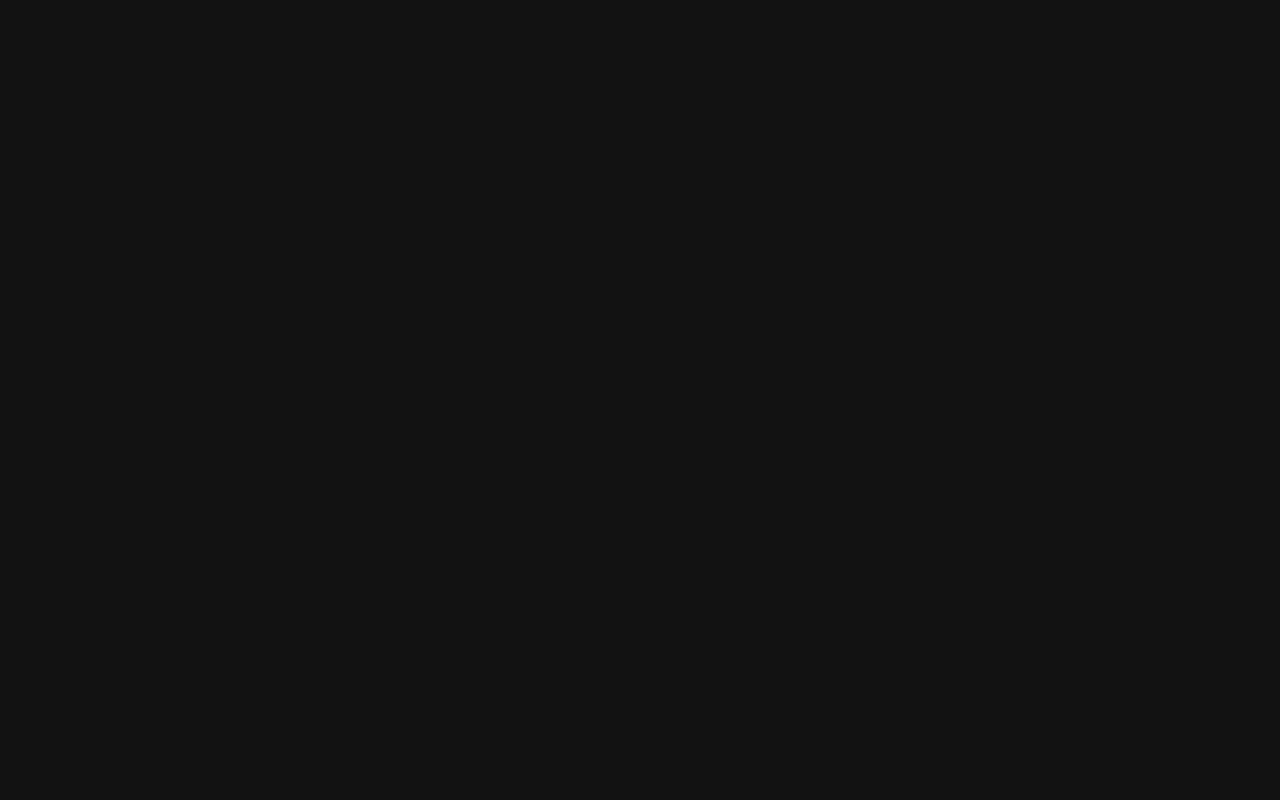
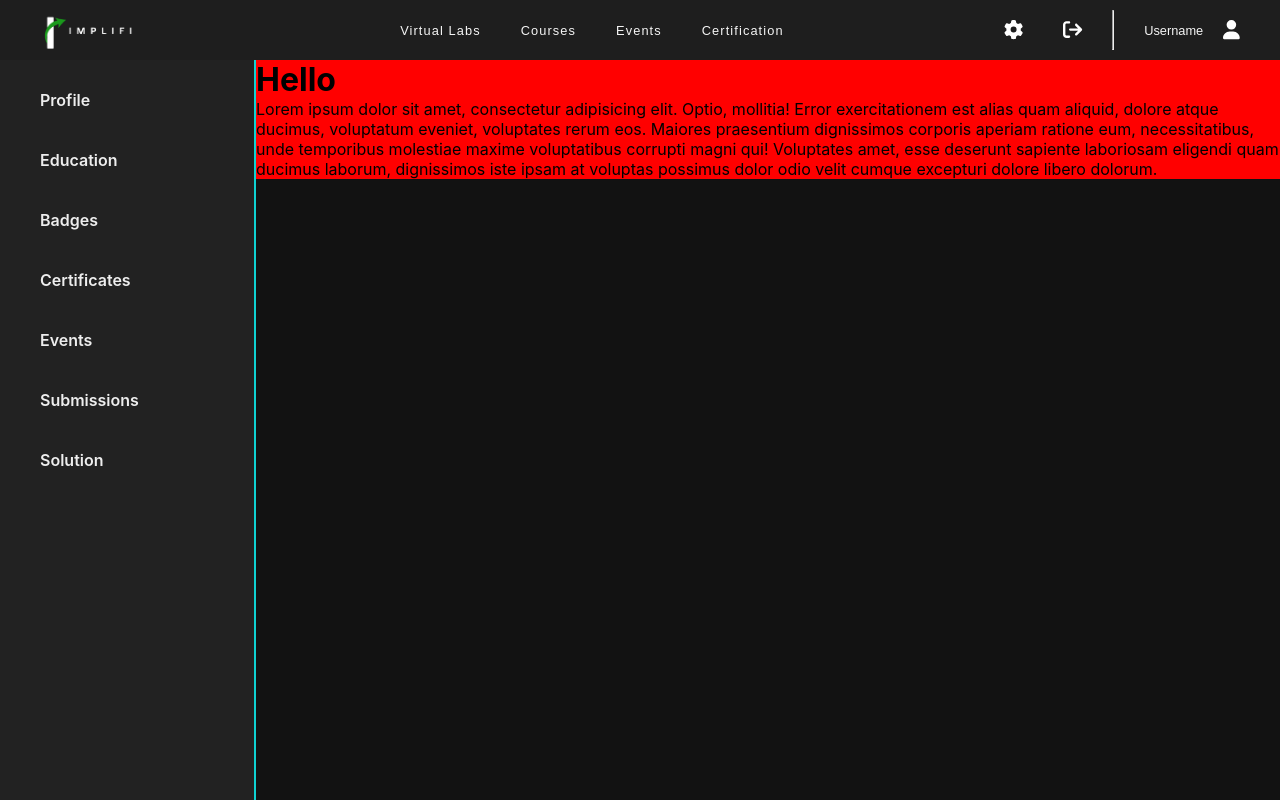
Before and after one commit to Danish0929x/Implifi, a React (Create React App) app: page /profile in a window 1280 px wide. Before the commit this address had no page. Built offline with nearby package versions, Linux system fonts and the light colour scheme.

Commit message:
navbar update

```diff
--- a/src/App.js
+++ b/src/App.js
@@ -7,6 +7,7 @@ import VirtualLab from './pages/main/VirtualLab';
 import Courses from './pages/main/Courses';
 import Certificate from './pages/main/Certificate';
 import Events from './pages/main/Events';
+import Profile from './pages/main/Profile';
 
 
 function App() {
@@ -20,6 +21,7 @@ function App() {
           <Route path="/certificates" element={<Certificate />} />
           <Route path="/courses" element={<Courses />} />
           <Route path="/event" element={<Events />} />
+          <Route path="/profile" element={<Profile />} />
         </Routes>
       </Router>
     </div>
--- a/src/pages/components/Navbar.js
+++ b/src/pages/components/Navbar.js
@@ -3,7 +3,7 @@ import logo from "../../assets/images/logo-white.png";
 import { Link } from "react-router-dom";
 import "./style.css";
 import { FontAwesomeIcon } from "@fortawesome/react-fontawesome";
-import { faBell } from "@fortawesome/free-solid-svg-icons";
+import { faArrowRightFromBracket } from "@fortawesome/free-solid-svg-icons";
 import { faGear } from "@fortawesome/free-solid-svg-icons";
 import { faUser } from "@fortawesome/free-solid-svg-icons";
 
@@ -30,12 +30,11 @@ function Navbar() {
         </ul>
       </di>
       <div className="profile-display">
-        <FontAwesomeIcon icon={faBell} />
-        <FontAwesomeIcon icon={faGear} className="gear-icon"/> <hr />
+        <FontAwesomeIcon icon={faGear} className="gear-icon" title="Settings"/>
+        <FontAwesomeIcon icon={faArrowRightFromBracket} title="Logout"/><hr />
         <div className="profile-name">
-          <p>Welcome, User</p>
-        <FontAwesomeIcon icon={faUser} className="profile-icon"/>
-
+          <p>Username</p>
+          <FontAwesomeIcon icon={faUser} className="profile-icon" />
         </div>
       </div>
     </div>
--- /dev/null
+++ b/src/pages/components/Sidebar.js
@@ -0,0 +1,38 @@
+import React from "react";
+import "./style.css";
+
+function Sidebar() {
+  return (
+    <div>
+      <div className="sidebar">
+        <ul>
+          <li>
+            <a href="/">Profile</a>
+          </li>
+          <li className="problem">
+            <a href="/">Education</a>
+          </li>
+          <li className="algorithm">
+            <a href="/">Badges</a>
+          </li>
+          <li className="introduction">
+            <a href="/">Certificates</a>
+          </li>
+          <li className="introduction">
+            <a href="/">Events</a>
+          </li>
+          <li className="code">
+            <a href="/" target="">
+              Submissions
+            </a>
+          </li>
+          <li className="introduction">
+            <a href="/">Solution</a>
+          </li>
+        </ul>
+      </div>
+    </div>
+  );
+}
+
+export default Sidebar;
--- a/src/pages/components/style.css
+++ b/src/pages/components/style.css
@@ -24,6 +24,7 @@
   color: #f5f5f5;
   font-size: 0.8rem;
   font-weight: 500;
+  letter-spacing: 1.1px;
   display: flex;
   flex-direction: row;
   margin: 20px;
@@ -79,3 +80,54 @@
     width: 1px;
     height: 40px;
 }
+
+/*--------------------------------------Sidebar-----------------------------------*/
+.sidebar{
+  position: fixed;
+  padding: 10px 0px 10px 0px;
+  height: 100vh;
+  width: 20%;
+  background: #222222;
+  border-right: 2px var(--aqua) solid;
+  overflow: scroll;
+  overflow: hidden;
+
+}
+
+.sidebar ul li{
+  list-style: none;
+  border-radius: 1px;
+  padding: 20px 40px;
+  transition: 0.3s background-color;
+
+}
+
+.sidebar ul li:hover{
+  /* border-right: 5px solid #0096a1; */
+  background-color: #ffffffa0;
+  cursor: pointer;
+}
+
+.sidebar ul li:hover a{
+  color: #111;
+}
+
+.sidebar ul li a:active{
+  color:red;
+}
+
+.sidebar ul li a{
+  text-decoration: none;
+  margin: 0px;
+  display: block;
+  width: 100%;
+  height: 100%;
+  color: #eee;
+  font-weight: 600;
+
+}
+
+.sidebar ul .active{
+  border-right: 5px solid #0096a1;
+  background-color: #f5f5f5;
+}
--- /dev/null
+++ b/src/pages/main/Profile.js
@@ -0,0 +1,29 @@
+import React from "react";
+import Navbar from "../components/Navbar";
+import Sidebar from "../components/Sidebar";
+import "./style.css";
+
+function Profile() {
+  return (
+    <div className="profile-page">
+      <Navbar />
+      <div className="profile-sec">
+        <Sidebar />
+        <div className="profile-info">
+        <h1>Hello</h1>
+        <p>
+          Lorem ipsum dolor sit amet, consectetur adipisicing elit. Optio,
+          mollitia! Error exercitationem est alias quam aliquid, dolore atque
+          ducimus, voluptatum eveniet, voluptates rerum eos. Maiores praesentium
+          dignissimos corporis aperiam ratione eum, necessitatibus, unde
+          temporibus molestiae maxime voluptatibus corrupti magni qui!
+          Voluptates amet, esse deserunt sapiente laboriosam eligendi quam
+          ducimus laborum, dignissimos iste ipsam at voluptas possimus dolor
+          odio velit cumque excepturi dolore libero dolorum.
+        </p></div>
+      </div>
+    </div>
+  );
+}
+
+export default Profile;
--- a/src/pages/main/VirtualLab.js
+++ b/src/pages/main/VirtualLab.js
@@ -3,6 +3,7 @@ import Navbar from "../components/Navbar";
 import { MdOutlineVideoLabel } from 'react-icons/md';
 import { FaLaptopCode } from 'react-icons/fa';
 import { TbFileCertificate } from 'react-icons/tb';
+import { FaAngleRight } from "react-icons/fa";
 import "./style.css"
 
 function VirtualLab() {
@@ -12,7 +13,7 @@ function VirtualLab() {
       <div className="virtual-labs">
         <div className="vl-top">
           <div className="vl-top-left">
-            <h2>Welcome to Implifi</h2>
+            <h2>Welcome to Implifi, Username.</h2>
             <p>
               The purpose of a product update is to add new features, fix bugs
               or improve the performance of the product.
@@ -32,7 +33,8 @@ function VirtualLab() {
           </div>
           <div className="ia-item-bottom">
               <h2>Virtual labs</h2>
-              <p>Practice structured lab programmes for REVA University students.</p>
+              <p>Practice structured lab programmes for REVA University students. <FaAngleRight /></p>
+
           </div>
         </div>
         <div className="ia-item">
--- a/src/pages/main/style.css
+++ b/src/pages/main/style.css
@@ -1,4 +1,6 @@
 .virtual-labs{
+    display: flex;
+    flex-direction: row;
     max-width: 1000px;
     margin: 20px auto;
 }
@@ -67,9 +69,10 @@
 }
 
 .ia-item-top svg{
-    color: rgb(10, 125, 62);
+    /* color: rgb(10, 125, 62); */
+    color:  rgb(15, 210, 210);
     padding: 8px;
-    background-color: rgba(10, 125, 62, 0.1);
+    background-color: rgba(15, 210, 210,0.1);
     border-radius: 3px;
     font-size: 3.1rem;
 }
@@ -85,3 +88,10 @@
     color: #707070d4;
     margin: 10px 0px 10px;
 }
+
+/*--------------------Profile------------------------*/
+
+.profile-info{
+    background-color: red;
+    margin-left: 20%;
+}
```
